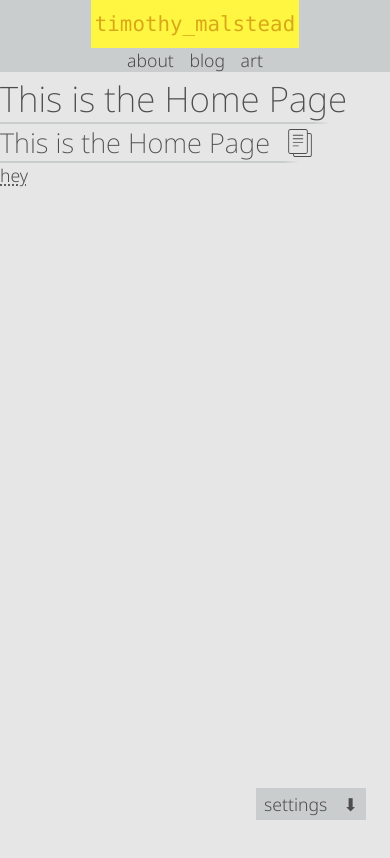
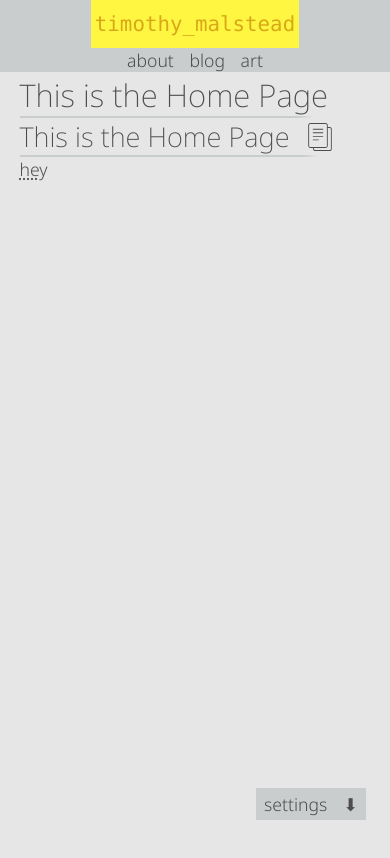
Before and after one commit to timmalstead/personal-site-next-js, a Next.js app: page / in a window 390 px wide. Shown: the top 858 px of the page. Built offline with nearby package versions, Linux system fonts and the light colour scheme; no server answers.

Commit message:
adds width to <main /> elements

```diff
--- a/app/_components/heading/heading.css
+++ b/app/_components/heading/heading.css
@@ -45,7 +45,7 @@ div.heading-component {
 @media screen and (max-width: 600px) {
     div.heading-component {
         h1 {
-            font-size: 9vw;
+            font-size: 8vw;
         }
         h2 {
             font-size: 7vw;
--- a/app/globals.css
+++ b/app/globals.css
@@ -55,7 +55,7 @@ body {
 
 main {
     min-height: calc(100vh - var(--header-height));
-    padding-top: 0.5rem;
+    padding: 1rem 5% 0 5%;
     /* temp height */
     height: 3000px;
 }
```
